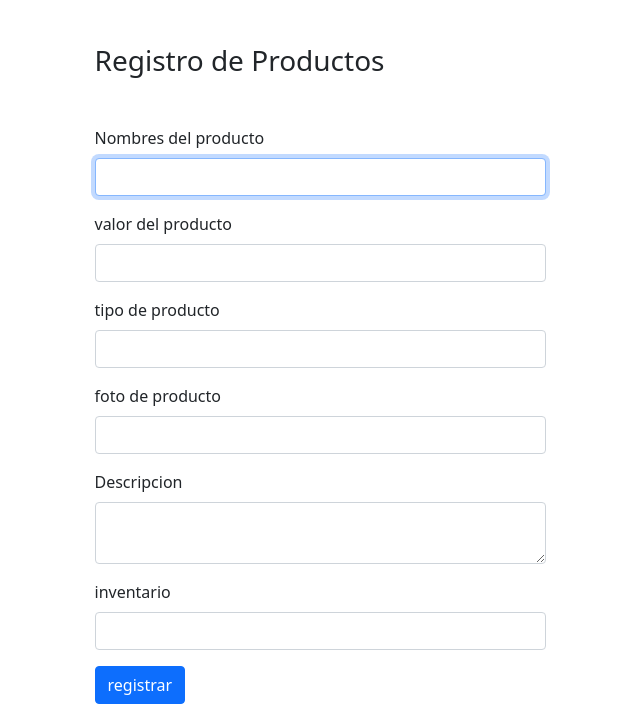
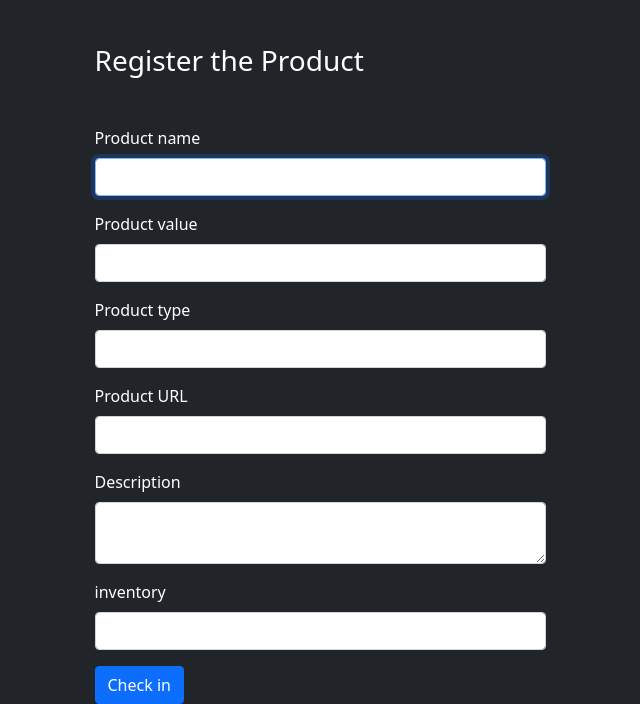
Before and after one commit to master203040/tienda, a PHP site: page /views/registro.php in a window 1280 px wide. Shown: the part 156-860 px from the top of the page, without its empty margins (320-960 px from the left). Run offline with PHP 8.4, Linux system fonts and the light colour scheme.

Commit message:
se ajustan estilos

```diff
--- a/views/registro.php
+++ b/views/registro.php
@@ -18,7 +18,7 @@
     <link rel="stylesheet" href="../public/estilos.css">
     <link href="https://cdn.jsdelivr.net/npm/bootstrap@5.1.1/dist/css/bootstrap.min.css" rel="stylesheet" integrity="sha384-F3w7mX95PdgyTmZZMECAngseQB83DfGTowi0iMjiWaeVhAn4FJkqJByhZMI3AhiU" crossorigin="anonymous">
 </head>
-<body>
+<body  class = "bg-dark text-white">
     <div class="b-example-divider"></div>
             <header class="p-3 mb-3 border-bottom bg-dark ">
                 <div class="container">
@@ -48,42 +48,43 @@
                 </div>
             </header>
     <main>
-        <div class="container mt-5">
+
+        <div class="container mt-5 ">
             <div class="row d-flex justify-content-center">
                 <div class="col-12 col-md-5">
                     <form action="../controllers/cotroladorproductos.php" method="POST">
-                        <h3>Registro de Productos</h3>
+                        <h3>Register the Product</h3>
                         <div class="mb-3 mt-5">
-                            <label class="form-label">Nombres del producto</label>
+                            <label class="form-label">Product name</label>
                             <input type="text" class="form-control" name="nombre" autofocus>
                         </div>
 
                         <div class="mb-3">
-                            <label class="form-label">valor del producto</label>
+                            <label class="form-label">Product value</label>
                             <input type="text" class="form-control" name="valor">
                         </div>
 
                         <div class="mb-3">
-                            <label class="form-label">tipo de producto</label>
+                            <label class="form-label">Product type</label>
                             <input type="text" class="form-control" name="tipo">
                         </div>
 
                         <div class="mb-3">
-                            <label class="form-label">foto de producto</label>
+                            <label class="form-label">Product URL</label>
                             <input type="text" class="form-control" name="foto">
                         </div>
 
                         <div class="mb-3">
-                            <label class="form-label">Descripcion</label>
+                            <label class="form-label">Description</label>
                             <textarea class="form-control" name="descripcion"></textarea>
                         </div>
 
                         <div class="mb-3">
-                            <label class="form-label">inventario</label>
+                            <label class="form-label">inventory</label>
                             <input type="text" class="form-control" name="inventario">
                         </div>
 
-                        <button type="submit" class="btn btn-primary" name="boton">registrar</button>
+                        <button type="submit" class="btn btn-primary" name="boton">Check in</button>
 
                     </form>
 
```
Also changed, not shown: public/estilos.css (line endings or trailing spaces).
